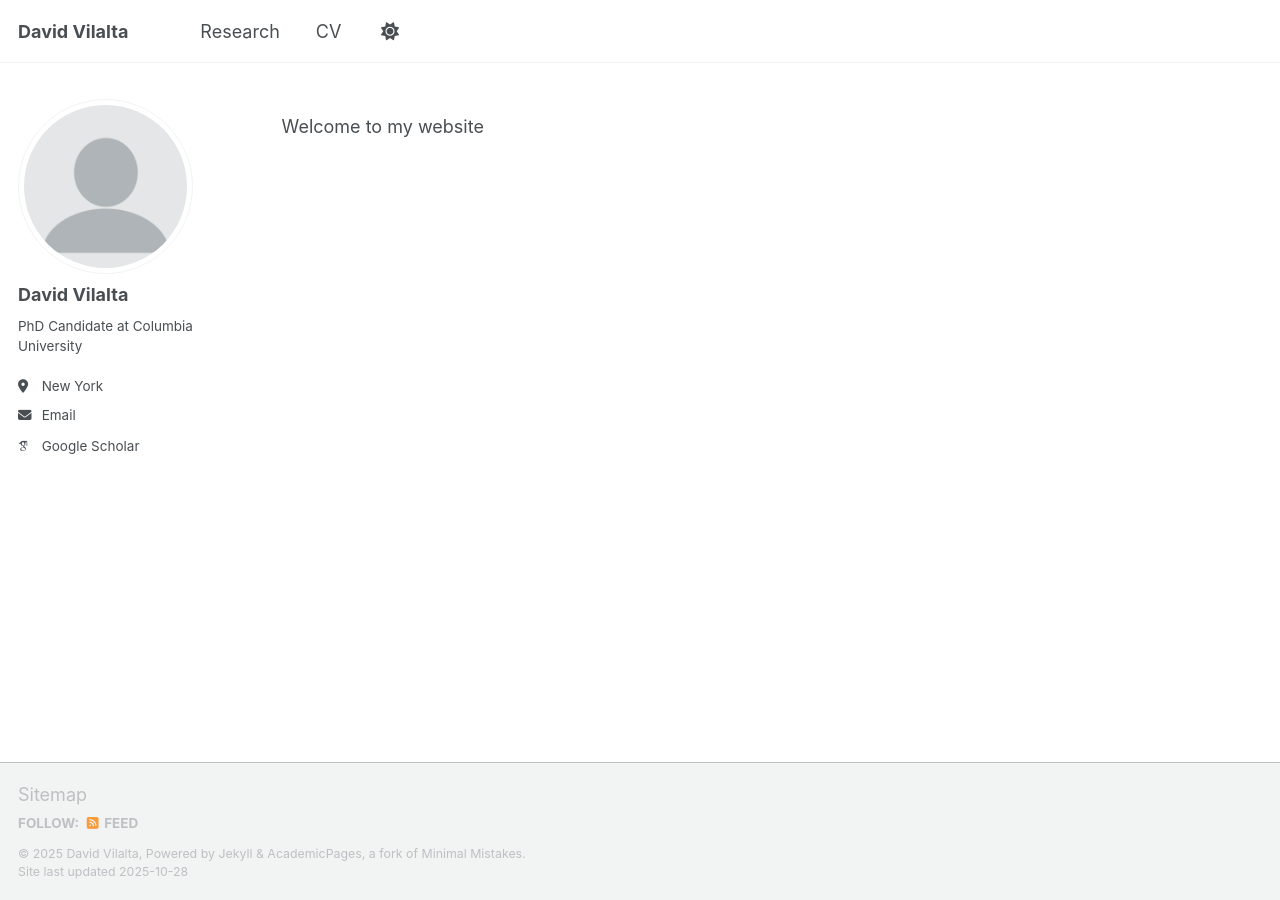
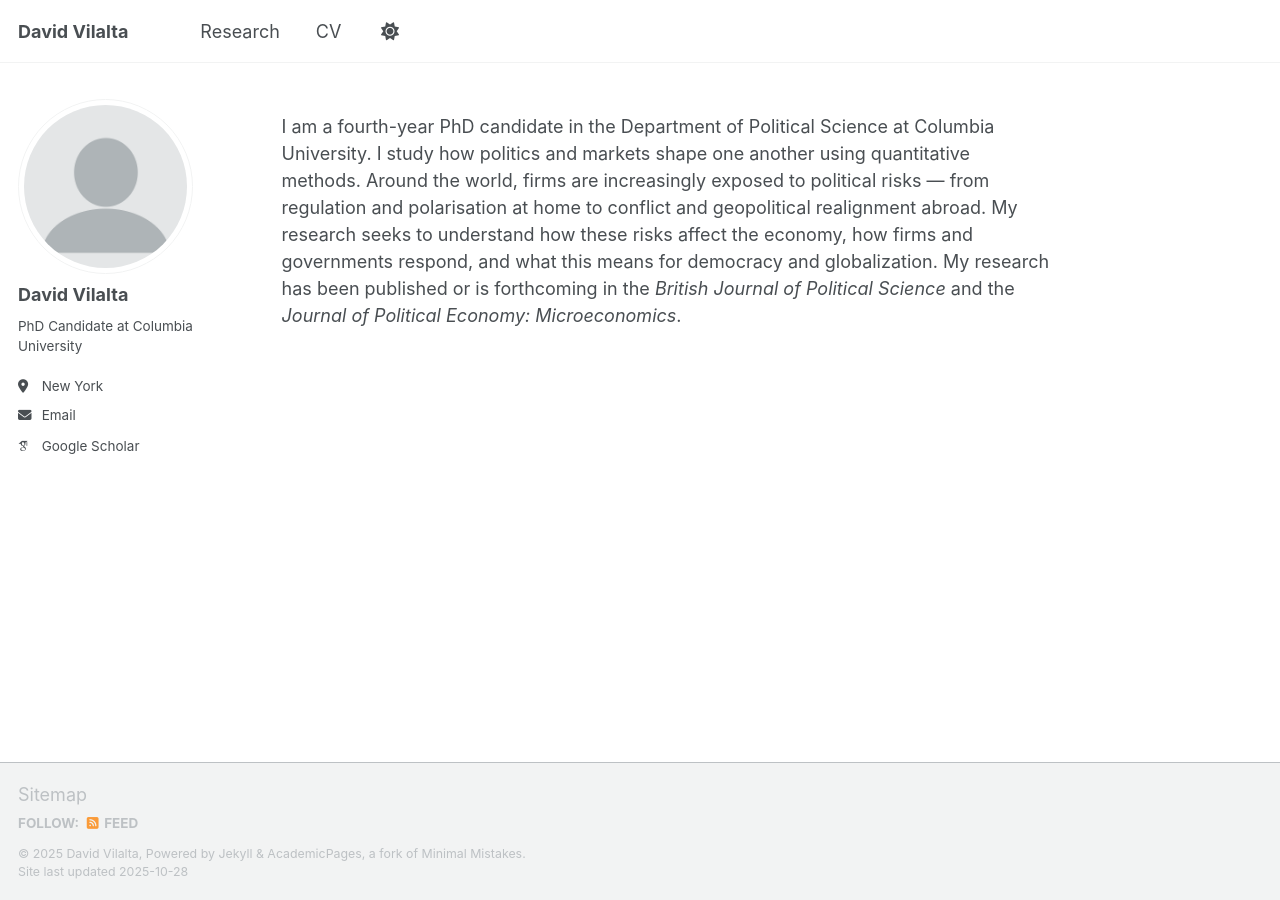
Before and after one commit to davidvilalta/davidvilalta.github.io, a Jekyll site: the page built from _pages/about.md, in a window 1280 px wide. Built offline with Jekyll 4.4.1, drawn with Linux system fonts in a browser that asks for light colours; some web fonts are replaced; a script that is not in the unit is left out.

Commit message:
Update about.md

```diff
--- a/_pages/about.md
+++ b/_pages/about.md
@@ -7,4 +7,4 @@ redirect_from:
   - /about.html
 ---
 
-Welcome to my website
+I am a fourth-year PhD candidate in the Department of Political Science at Columbia University. I study how politics and markets shape one another using quantitative methods. Around the world, firms are increasingly exposed to political risks — from regulation and polarisation at home to conflict and geopolitical realignment abroad. My research seeks to understand how these risks affect the economy, how firms and governments respond, and what this means for democracy and globalization. My research has been published or is forthcoming in the _British Journal of Political Science_ and the _Journal of Political Economy: Microeconomics_.
```
